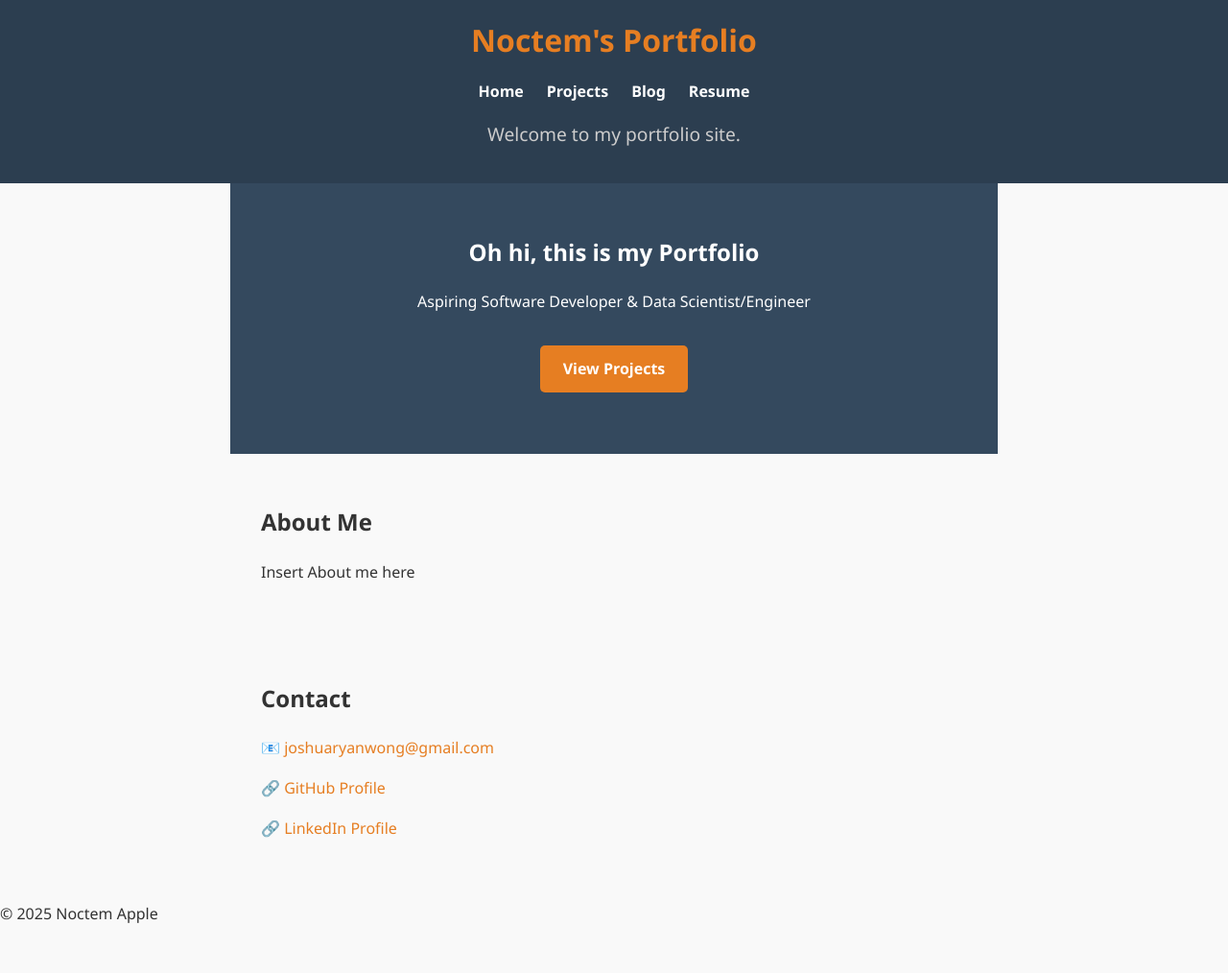
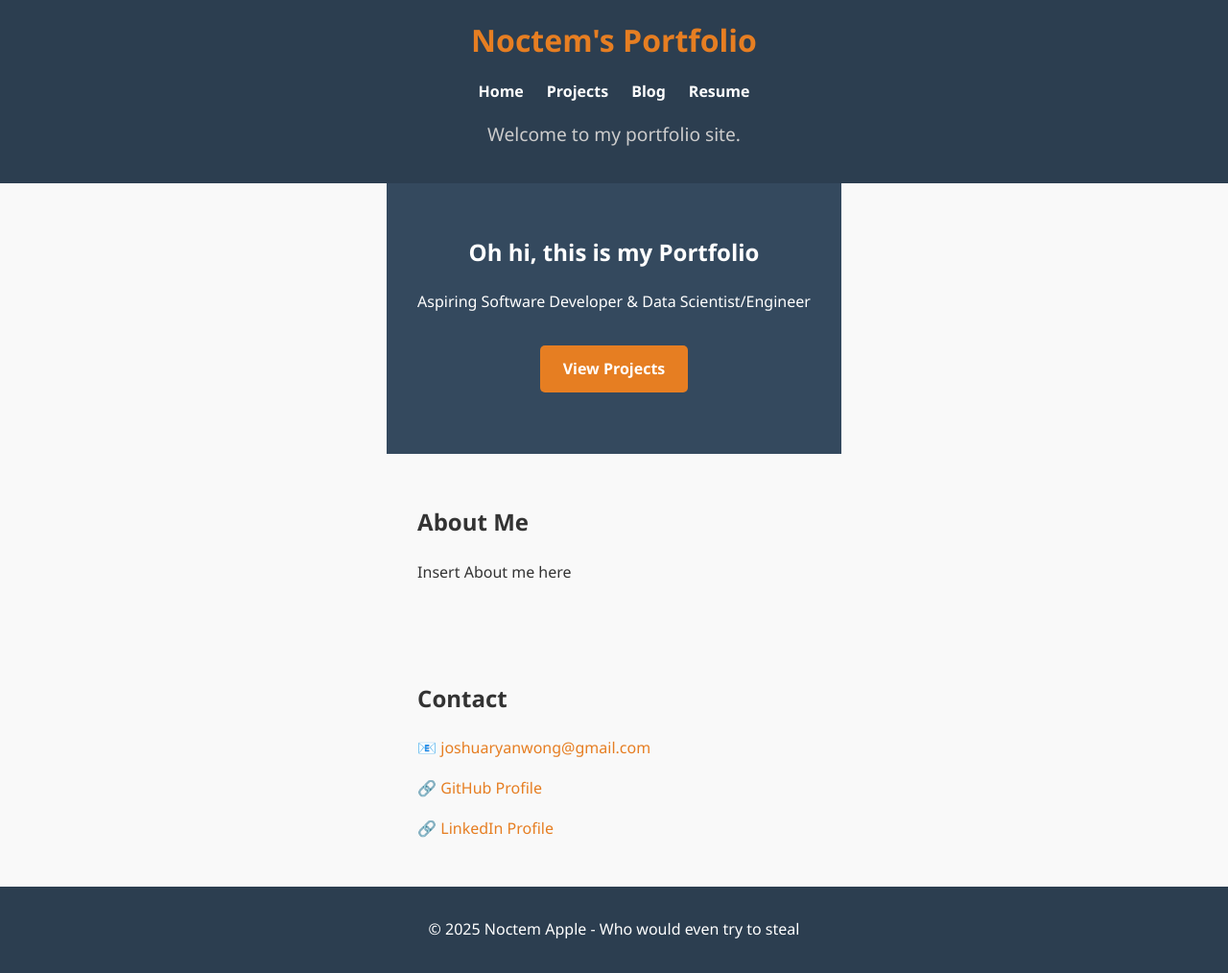
Before and after one commit to NoctemApple/NoctemApple.github.io, a Jekyll site: the page built from index.html, in a window 1280 px wide and 1014 px high. Shown: the whole window at 96% size. Built offline with Jekyll 4.4.1, drawn with Linux system fonts in a browser that asks for light colours.

Commit message:
🎨 even more minor css fixes

```diff
--- a/_layouts/default.html
+++ b/_layouts/default.html
@@ -27,7 +27,7 @@
     </main>
 
     <footer>
-        <p>© 2025 Noctem Apple</p>
+        <p>© 2025 Noctem Apple - Who would even try to steal</p>
     </footer>
 </body>
 </html>
--- a/assets/style.css
+++ b/assets/style.css
@@ -1,14 +1,22 @@
-/* Global Styles */
+* {
+  box-sizing: border-box;
+}
+
+html, body {
+  height: 100%;
+  margin: 0;
+  padding: 0;
+  scroll-behavior: smooth;
+  display: flex;
+  flex-direction: column;
+}
+
 body {
   font-family: 'Segoe UI', sans-serif;
-  margin: 0;
-  padding: 0;
-  padding-top: 160px; /* offset for fixed header */
+  padding-top: 160px;
   line-height: 1.6;
   background: #f9f9f9;
   color: #333;
-  scroll-behavior: smooth;
-  box-sizing: border-box;
 }
 
 a {
@@ -20,7 +28,22 @@ a:hover {
   text-decoration: underline;
 }
 
-/* Header & Navigation */
+main {
+  flex: 1;
+}
+
+section {
+  padding: 2rem;
+  max-width: 800px;
+  margin: auto;
+}
+
+.content-wrapper {
+  max-width: 800px;
+  margin: auto;
+  padding: 0 1rem;
+}
+
 header {
   background: #2c3e50;
   color: white;
@@ -64,7 +87,6 @@ nav ul li a:hover {
   text-decoration: underline;
 }
 
-/* Tagline under nav */
 .intro-message {
   text-align: center;
   font-size: 1.2rem;
@@ -72,7 +94,16 @@ nav ul li a:hover {
   color: #ccc;
 }
 
-/* Hero Section */
+footer {
+  background: #2c3e50;
+  color: white;
+  text-align: center;
+  padding: 1rem;
+  position: relative;
+  bottom: 0;
+  width: 100%;
+}
+
 #hero {
   background: #34495e;
   color: white;
@@ -80,7 +111,6 @@ nav ul li a:hover {
   text-align: center;
 }
 
-/* Call-to-Action Button */
 .cta {
   display: inline-block;
   margin-top: 1rem;
@@ -96,14 +126,6 @@ nav ul li a:hover {
   background: #cf6a1c;
 }
 
-/* Content Sections */
-section {
-  padding: 2rem;
-  max-width: 800px;
-  margin: auto;
-}
-
-/* Blog Post List */
 #blog-list li {
   margin: 0.75rem 0;
 }
@@ -112,7 +134,6 @@ section {
   font-weight: bold;
 }
 
-/* Individual Blog Post Layout */
 main > article {
   padding: 2rem;
   max-width: 800px;
@@ -126,7 +147,6 @@ article img {
   margin: 1rem auto;
 }
 
-/* Resume Page */
 .resume-section {
   text-align: center;
   margin-top: 2rem;
@@ -150,14 +170,6 @@ article img {
   margin-top: 1.5rem;
 }
 
-/* Utility Container */
-.content-wrapper {
-  max-width: 800px;
-  margin: auto;
-  padding: 0 1rem;
-}
-
-/* Responsive Adjustments */
 @media (max-width: 600px) {
   body {
     padding-top: 180px;
```
